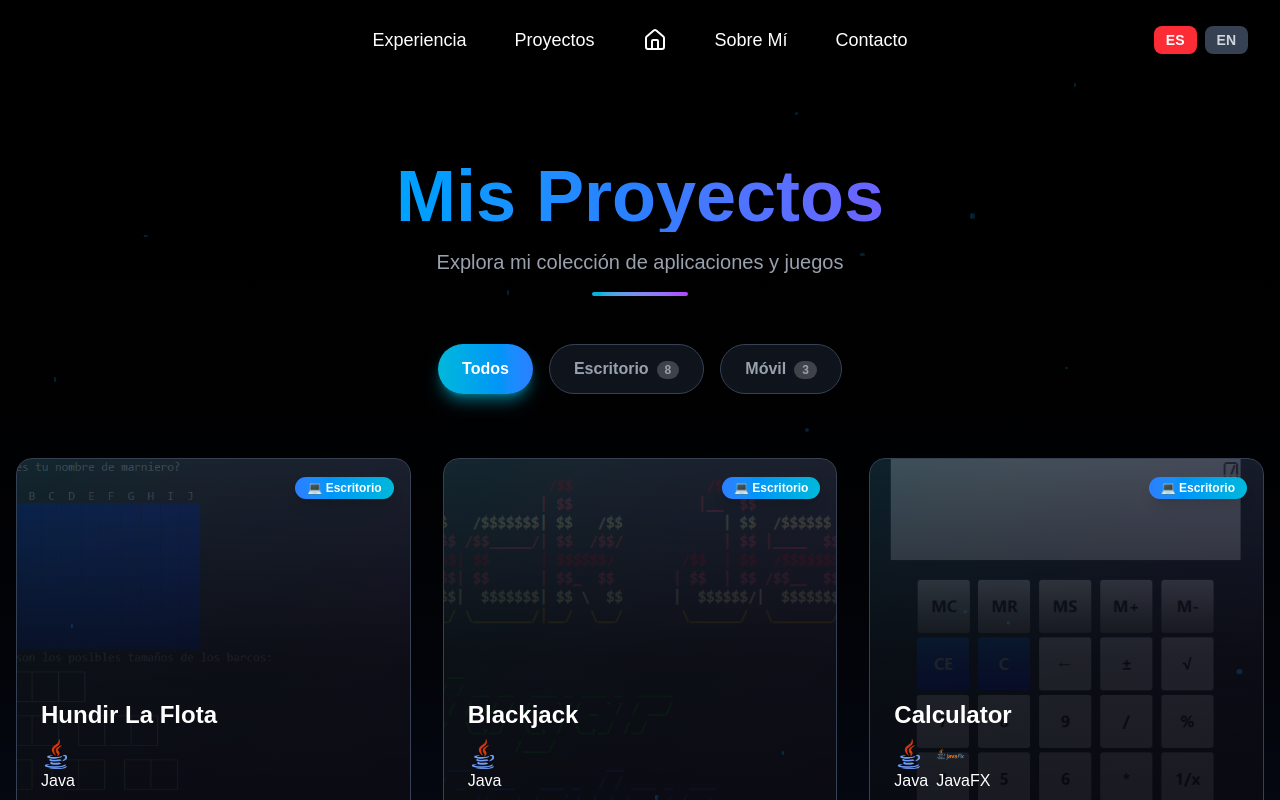
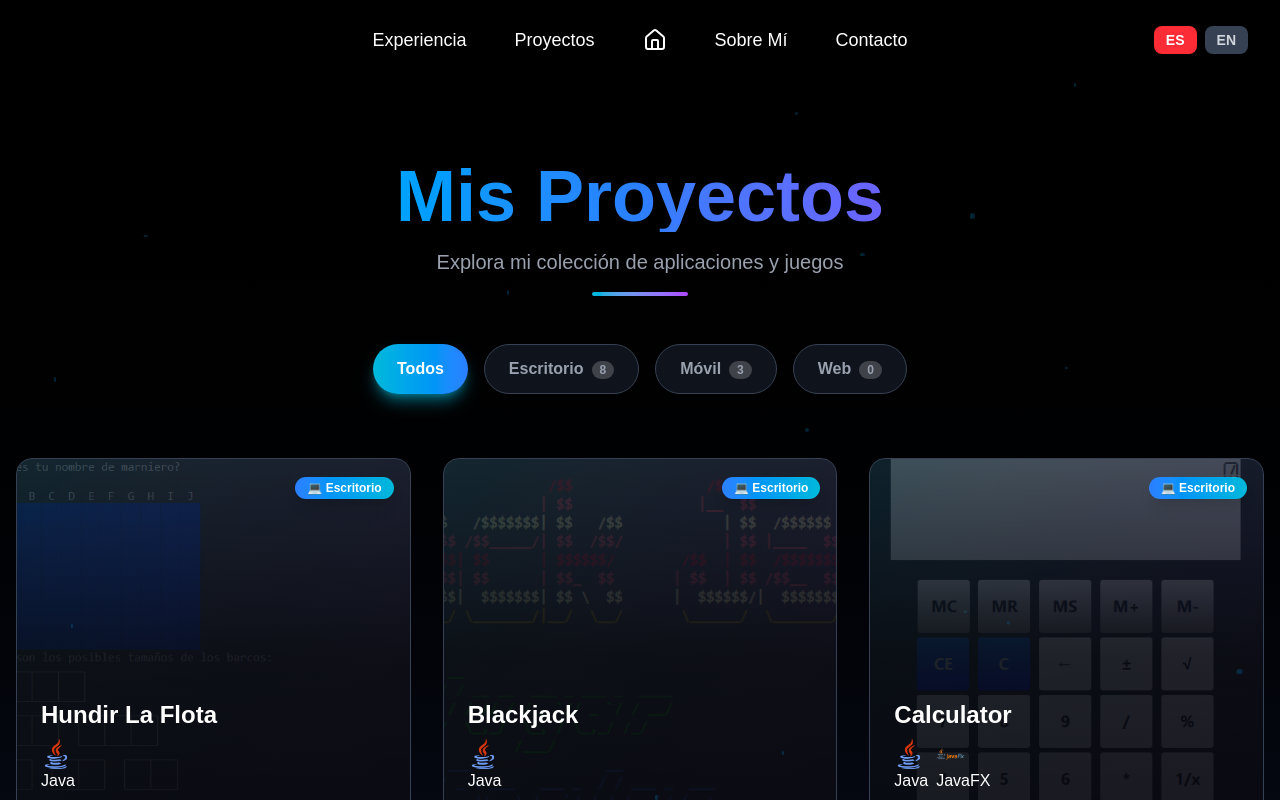
Before and after one commit to MarcRoviraP/portfoliov3, a Next.js app: page / in a window 1280 px wide. Both pictures are taken after a click on the button "Proyectos". Shown: the top 800 px of the page. Built offline with nearby package versions, Linux system fonts and the light colour scheme.

Commit message:
feat: add Web platform filter to project gallery and include documentation for data structure

```diff
--- a/src/app/LanguageContext.tsx
+++ b/src/app/LanguageContext.tsx
@@ -32,6 +32,7 @@ const translations = {
     'projects.all': 'Todos',
     'projects.desktop': 'Escritorio',
     'projects.mobile': 'Móvil',
+    'projects.web': 'Web',
     'projects.viewGithub': 'Ver en GitHub',
 
     // Sobre Mí
@@ -76,6 +77,7 @@ const translations = {
     'projects.all': 'All',
     'projects.desktop': 'Desktop',
     'projects.mobile': 'Mobile',
+    'projects.web': 'Web',
     'projects.viewGithub': 'View on GitHub',
 
     // Sobre Mí
--- a/src/app/proyects.tsx
+++ b/src/app/proyects.tsx
@@ -24,6 +24,7 @@ export default function Proyectos() {
       // Convertir a inglés
       if (filterValue === 'Escritorio') return 'Desktop';
       if (filterValue === 'Móvil') return 'Mobile';
+      if (filterValue === 'Web') return 'Web';
       return filterValue;
     }
   };
@@ -47,9 +48,9 @@ export default function Proyectos() {
 
       {/* Filtros */}
       <div className="flex justify-center gap-4 mb-16 flex-wrap">
-        {[t('projects.all'), t('projects.desktop'), t('projects.mobile')].map((cat, idx) => {
-          const filterValue = ['Todos', 'Escritorio', 'Móvil'][idx];
-          const englishFilter = ['All', 'Desktop', 'Mobile'][idx];
+        {[t('projects.all'), t('projects.desktop'), t('projects.mobile'), t('projects.web')].map((cat, idx) => {
+          const filterValue = ['Todos', 'Escritorio', 'Móvil', 'Web'][idx];
+          const englishFilter = ['All', 'Desktop', 'Mobile', 'Web'][idx];
           return (
             <button
               key={cat}
@@ -65,7 +66,7 @@ export default function Proyectos() {
                 <span className="ml-2 px-2 py-0.5 bg-white/20 rounded-full text-xs">
                   {proyectosData.proyecto.filter(p => {
                     const mappedFilter = language === 'es' ? filterValue :
-                      (filterValue === 'Escritorio' ? 'Desktop' : filterValue === 'Móvil' ? 'Mobile' : filterValue);
+                      (filterValue === 'Escritorio' ? 'Desktop' : filterValue === 'Móvil' ? 'Mobile' : filterValue === 'Web' ? 'Web' : filterValue);
                     return p.plataforma === mappedFilter;
                   }).length}
                 </span>
@@ -112,9 +113,11 @@ export default function Proyectos() {
                   <span className={`px-3 py-1 rounded-full text-xs font-bold ${
                     proyecto.plataforma === 'Móvil' || proyecto.plataforma === 'Mobile'
                       ? 'bg-gradient-to-r from-green-500 to-emerald-500'
+                      : proyecto.plataforma === 'Web'
+                      ? 'bg-gradient-to-r from-purple-500 to-pink-500'
                       : 'bg-gradient-to-r from-blue-500 to-cyan-500'
                   } text-white shadow-lg`}>
-                    {(proyecto.plataforma === 'Móvil' || proyecto.plataforma === 'Mobile') ? `📱 ${t('projects.mobile')}` : `💻 ${t('projects.desktop')}`}
+                    {proyecto.plataforma === 'Web' ? `🌐 ${t('projects.web')}` : (proyecto.plataforma === 'Móvil' || proyecto.plataforma === 'Mobile') ? `📱 ${t('projects.mobile')}` : `💻 ${t('projects.desktop')}`}
                   </span>
                 </div>
 
```
Also changed, not shown: public/assets/data/README.md (added).
